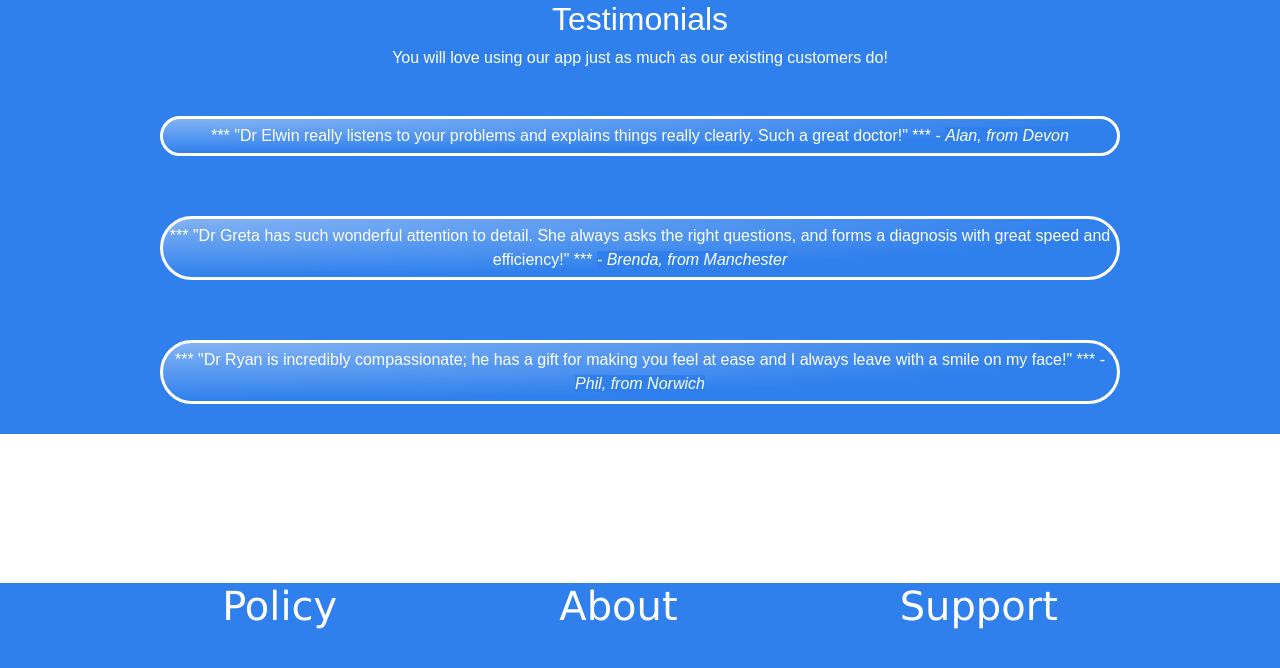
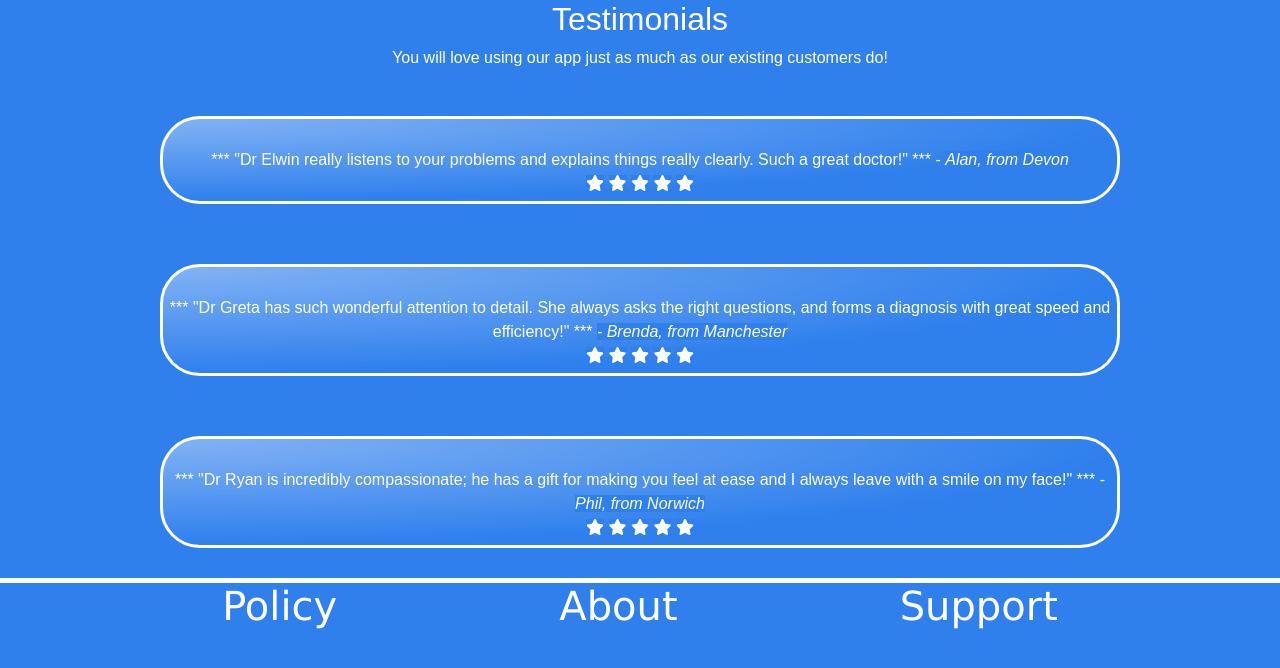
Before and after one commit to ecarlos09/mediquick, a Django app: page /testimonials/ in a window 1280 px wide. Shown: the part 97-765 px from the top of the page. Run offline with Django 3.2, Linux system fonts and the light colour scheme; some libraries are stand-ins or nearby versions; some web fonts are replaced.

Commit message:
testimonials extra styling

```diff
--- a/mediquick/public/templates/public/testimonials.html
+++ b/mediquick/public/templates/public/testimonials.html
@@ -16,23 +16,50 @@
 
       <div class="testimonials-container">
         <div class="testimonials-card">
+          <br>
           ***
           "Dr Elwin really listens to your problems and explains things really clearly.  Such a great doctor!"
           *** - <em>Alan, from Devon</em>
+          <br>
+          <i class="fas fa-star"></i>
+          <i class="fas fa-star"></i>
+          <i class="fas fa-star"></i>
+          <i class="fas fa-star"></i>
+          <i class="fas fa-star"></i>
+          <br>
         </div>
 
         <div class="testimonials-card">
+          <br>
           ***
           "Dr Greta has such wonderful attention to detail.  She always asks the right questions, and forms a diagnosis with great speed and efficiency!"
           *** <em>- Brenda, from Manchester</em>
+          <br>
+          <i class="fas fa-star"></i>
+          <i class="fas fa-star"></i>
+          <i class="fas fa-star"></i>
+          <i class="fas fa-star"></i>
+          <i class="fas fa-star"></i>
+          <br>
         </div>
 
         <div class="testimonials-card">
+          <br>
           ***
           "Dr Ryan is incredibly compassionate; he has a gift for making you feel at ease and I always leave with a smile on my face!"
           *** - <em>Phil, from Norwich</em>
+          <br>
+          <i class="fas fa-star"></i>
+          <i class="fas fa-star"></i>
+          <i class="fas fa-star"></i>
+          <i class="fas fa-star"></i>
+          <i class="fas fa-star"></i>
+          <br>
         </div>
       </div>
 
     </div>
+
+    <script src="https://kit.fontawesome.com/490bacaf0b.js" crossorigin="anonymous"></script>
+
 {% endblock %}
```
Also changed, not shown: mediquick/public/static/public/css/testimonials.css (line endings or trailing spaces).
